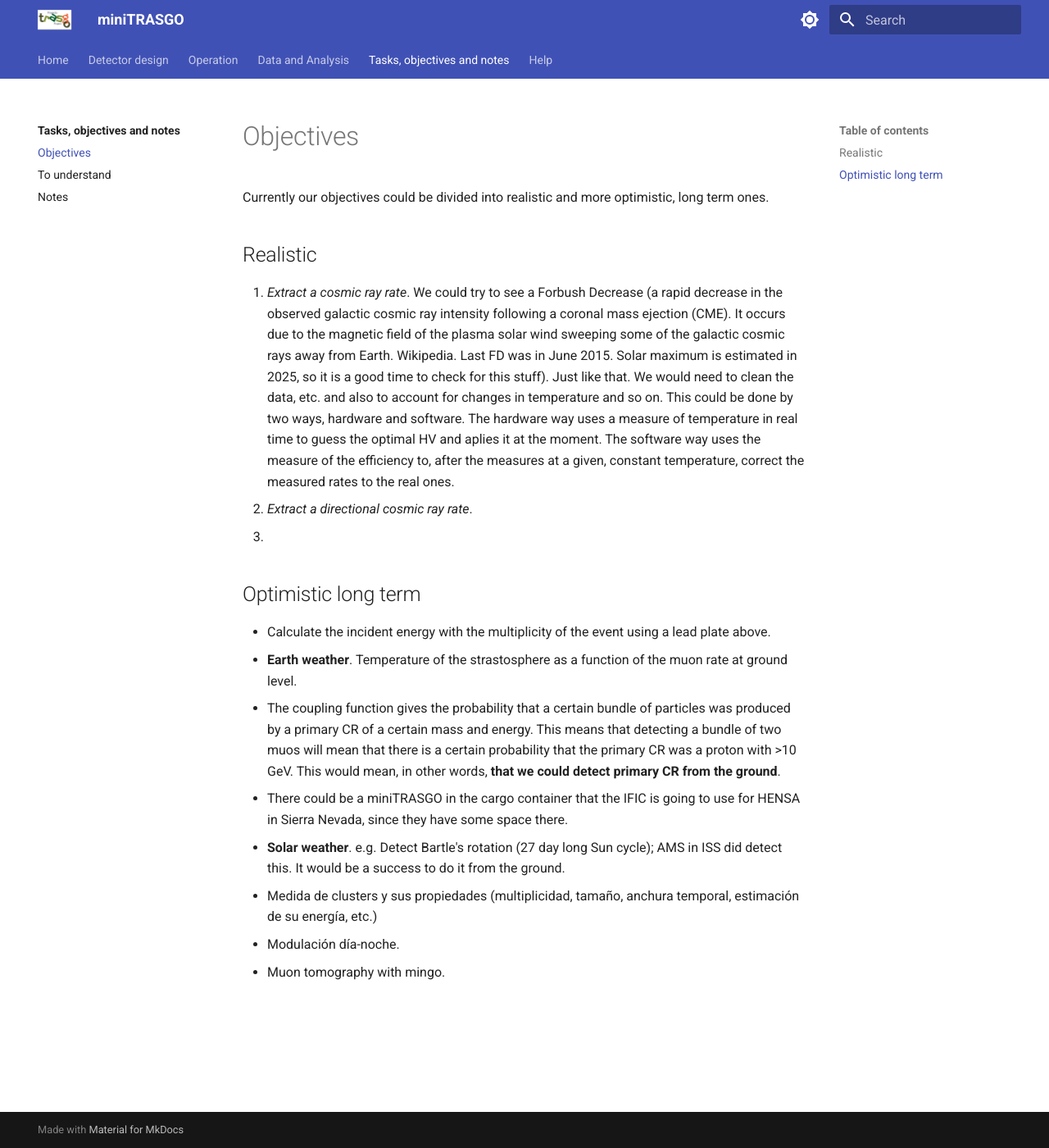
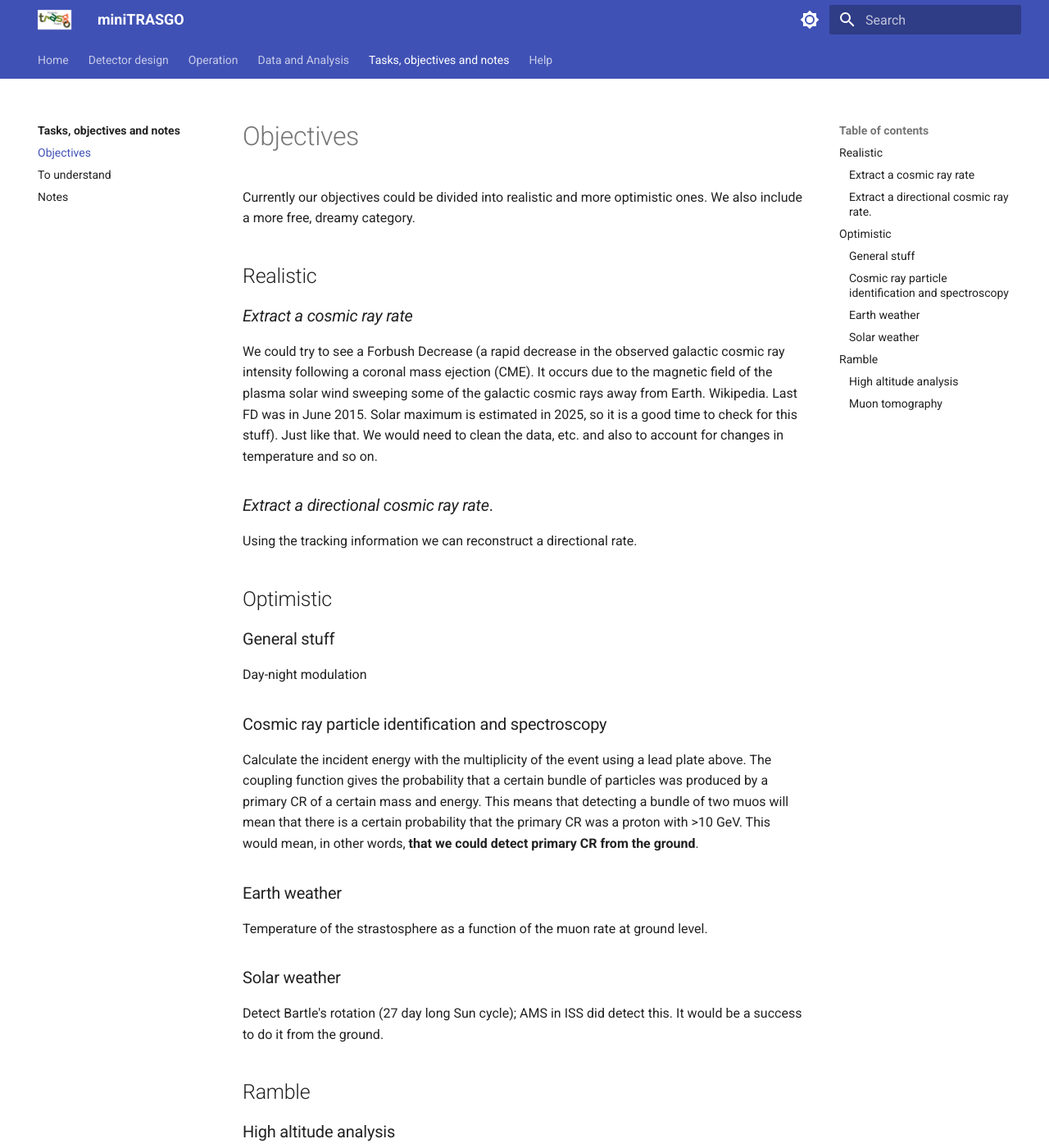
Before and after one commit to cayesoneira/miniTRASGO-documentation, an MkDocs documentation site: the page built from docs/tasks/objectives.md, in a window 1280 px wide and 1400 px high. Shown: the whole window at 82% size. Built offline with MkDocs 1.6.1 and Material for MkDocs 9.7.7, drawn with Linux system fonts in a browser that asks for light colours; some of the changed text lies outside the part shown.

Commit message:
Update objectives.md

```diff
--- a/docs/tasks/objectives.md
+++ b/docs/tasks/objectives.md
@@ -1,20 +1,33 @@
 # Objectives
-Currently our objectives could be divided into realistic and more optimistic, long term ones.
+Currently our objectives could be divided into realistic and more optimistic ones. We also include a more free, dreamy category.
 
 ## Realistic
 
-1. *Extract a cosmic ray rate*. We could try to see a Forbush Decrease (a rapid decrease in the observed galactic cosmic ray intensity following a coronal mass ejection (CME). It occurs due to the magnetic field of the plasma solar wind sweeping some of the galactic cosmic rays away from Earth. Wikipedia. Last FD was in June 2015. Solar maximum is estimated in 2025, so it is a good time to check for this stuff). Just like that. We would need to clean the data, etc. and also to account for changes in temperature and so on. This could be done by two ways, hardware and software. The hardware way uses a measure of temperature in real time to guess the optimal HV and aplies it at the moment. The software way uses the measure of the efficiency to, after the measures at a given, constant temperature, correct the measured rates to the real ones.
-2. *Extract a directional cosmic ray rate*.
-3.
+### *Extract a cosmic ray rate*
+We could try to see a Forbush Decrease (a rapid decrease in the observed galactic cosmic ray intensity following a coronal mass ejection (CME). It occurs due to the magnetic field of the plasma solar wind sweeping some of the galactic cosmic rays away from Earth. Wikipedia. Last FD was in June 2015. Solar maximum is estimated in 2025, so it is a good time to check for this stuff). Just like that. We would need to clean the data, etc. and also to account for changes in temperature and so on.
+
+### *Extract a directional cosmic ray rate*.
+Using the tracking information we can reconstruct a directional rate.
 
 
-## Optimistic long term
+## Optimistic
 
-- Calculate the incident energy with the multiplicity of the event using a lead plate above.
-- **Earth weather**. Temperature of the strastosphere as a function of the muon rate at ground level.
-- The coupling function gives the probability that a certain bundle of particles was produced by a primary CR of a certain mass and energy. This means that detecting a bundle of two muos will mean that there is a certain probability that the primary CR was a proton with >10 GeV. This would mean, in other words, **that we could detect primary CR from the ground**.
-- There could be a miniTRASGO in the cargo container that the IFIC is going to use for HENSA in Sierra Nevada, since they have some space there.
-- **Solar weather**. e.g. Detect Bartle's rotation (27 day long Sun cycle); AMS in ISS did detect this. It would be a success to do it from the ground.
-- Medida de clusters y sus propiedades (multiplicidad, tamaño, anchura temporal, estimación de su energía, etc.)
-- Modulación día-noche.
-- Muon tomography with mingo.
+### General stuff
+Day-night modulation
+
+### Cosmic ray particle identification and spectroscopy
+Calculate the incident energy with the multiplicity of the event using a lead plate above. The coupling function gives the probability that a certain bundle of particles was produced by a primary CR of a certain mass and energy. This means that detecting a bundle of two muos will mean that there is a certain probability that the primary CR was a proton with >10 GeV. This would mean, in other words, **that we could detect primary CR from the ground**.
+
+### Earth weather
+Temperature of the strastosphere as a function of the muon rate at ground level.
+
+### Solar weather
+Detect Bartle's rotation (27 day long Sun cycle); AMS in ISS did detect this. It would be a success to do it from the ground.
+
+## Ramble
+
+### High altitude analysis
+There could be a miniTRASGO in the cargo container that the IFIC is going to use for HENSA in Sierra Nevada, since they have some space there.
+
+### Muon tomography
+Use mingo directional properties to be a small tomograph (mines and other structures).
```
